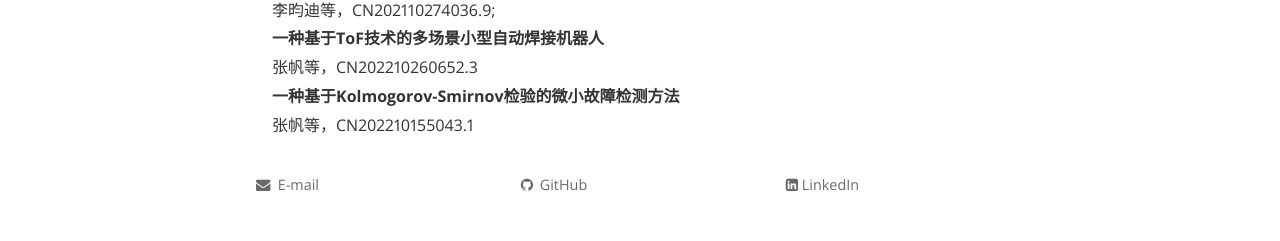
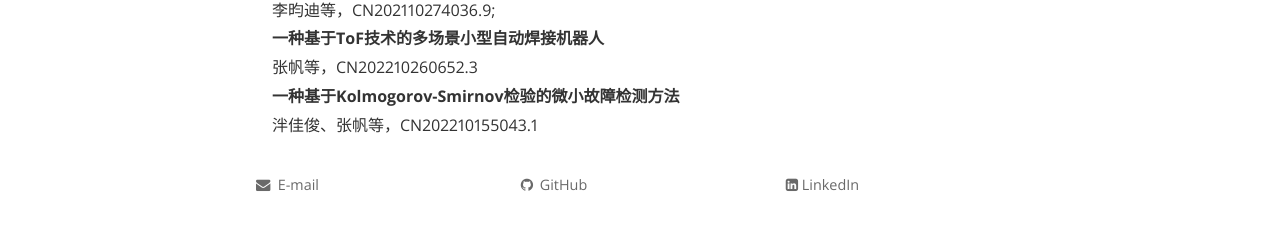
Before and after one commit to ZhangJianLab/ZhangJianLab.github.io, a Jekyll site: the page built from research.html, in a window 1280 px wide. Shown: the part 2067-2308 px from the top of the page. Built offline with Jekyll 4.4.1, drawn with Linux system fonts in a browser that asks for light colours; nearby versions of some CDN libraries; comment, search, counter and statistics services are not loaded; a style sheet for code colours, icons or effects is not loaded.

Commit message:
firsedssssssss3s commit

```diff
--- a/research.html
+++ b/research.html
@@ -25,4 +25,4 @@ permalink: /research/
 <strong>一种可升降式多功能智能鞋柜</strong><br>李昀迪，刘鑫慧等，CN202110666986.6;<br>
 <strong>一种基于人工智能的导盲机器狗</strong><br>李昀迪等，CN202110274036.9;<br>
 <strong>一种基于ToF技术的多场景小型自动焊接机器人</strong><br>张帆等，CN202210260652.3<br>
-<strong>一种基于Kolmogorov-Smirnov检验的微小故障检测方法</strong><br>张帆等，CN202210155043.1<br>
+<strong>一种基于Kolmogorov-Smirnov检验的微小故障检测方法</strong><br>泮佳俊、张帆等，CN202210155043.1<br>
```
